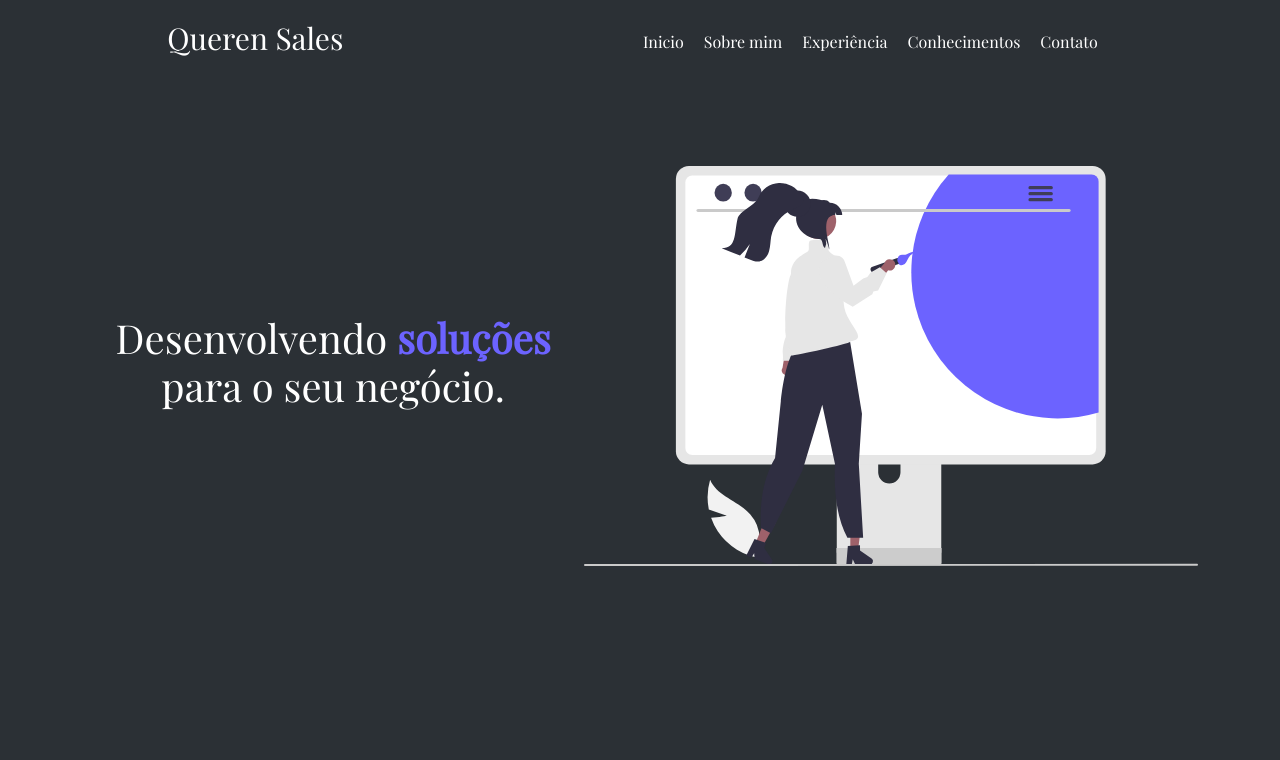
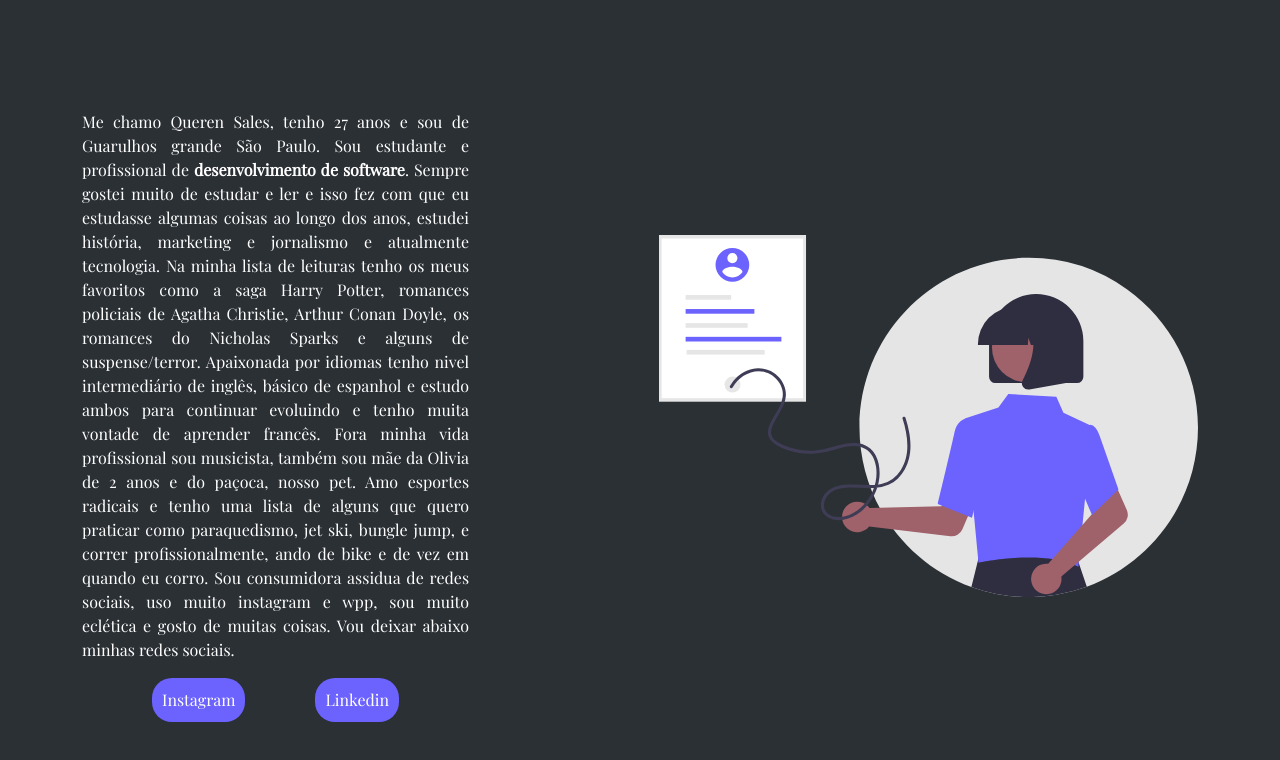
Before and after one commit to querensales/webpage, an Angular app: page /sobremim in a window 1280 px wide. Shown: the top 760 px of the page. Built offline with nearby package versions, Linux system fonts and the light colour scheme; a web font is replaced by a local one.

Commit message:
sobre mim

```diff
--- a/src/app/app.component.html
+++ b/src/app/app.component.html
@@ -1 +1,2 @@
-<app-inicio></app-inicio>
+
+<router-outlet></router-outlet>
--- a/src/app/inicio/inicio.component.scss
+++ b/src/app/inicio/inicio.component.scss
@@ -5,7 +5,6 @@ section {
     text-align: center;
     color: #ffffff;
     align-items: center;
-
 
     b {
         color:#6c63ff ;
--- a/src/app/sobremim/sobremim.component.html
+++ b/src/app/sobremim/sobremim.component.html
@@ -1,17 +1,39 @@
-<section class="container-md">
-    <p>
-        Me chamo Queren Sales, tenho 27 anos e sou de Guarulhos grande São Paulo.
-        Sou estudante e profissional de <b>desenvolvimento de software</b>.
-        Sempre gostei muito de estudar e ler e isso fez com que eu estudasse algumas
-        coisas ao longo dos anos, estudei história, marketing e jornalismo e atualmente tecnologia.
-        Apaixonada por idiomas tenho nivel intermediário de inglês, básico de espanhol e estudo ambos para continuar evoluindo.
-        Fora minha vida profissional sou musicista, também sou mãe da Olivia de 2 anos e do paçoca, nosso pet.
-        Amo esportes radicais e tenho uma lista de alguns que quero praticar como paraquedismo, jet ski, bungle jump,
-        e correr profissionalmente, ando de bike e de vez em quando eu corro. Sou consumidora assidua de redes sociais,
-        uso muito instagram e wpp, sou muito eclética e gosto de muitas coisas.
-        Vou deixar abaixo algumas fotinhos que relatam um pouco sobre mim.
-    </p>
+<section class="sobre_mim container-lg">
+    <div class="resumo">
+        <p>
+            Me chamo Queren Sales, tenho 27 anos e sou de Guarulhos grande São
+            Paulo.
+            Sou estudante e profissional de <b>desenvolvimento de software</b>.
+            Sempre gostei muito de estudar e ler e isso fez com que eu estudasse
+            algumas coisas ao longo dos anos, estudei história, marketing e
+            jornalismo e atualmente tecnologia. Na minha lista de leituras tenho
+            os meus
+            favoritos como a saga Harry Potter, romances policiais de Agatha
+            Christie,
+            Arthur Conan Doyle, os romances do Nicholas Sparks e alguns de
+            suspense/terror.
+            Apaixonada por idiomas tenho
+            nivel intermediário de inglês, básico de espanhol e estudo ambos
+            para continuar
+            evoluindo e tenho muita vontade de aprender francês. Fora minha vida
+            profissional sou musicista,
+            também sou mãe da Olivia de 2 anos e do paçoca, nosso pet. Amo
+            esportes radicais e tenho uma
+            lista de alguns que quero praticar como paraquedismo, jet ski,
+            bungle jump,
+            e correr profissionalmente, ando de bike e de vez em quando eu
+            corro. Sou consumidora assidua de redes sociais, uso muito instagram
+            e wpp, sou muito eclética e
+            gosto de muitas coisas. Vou deixar abaixo minhas redes sociais.
+        </p>
 
-    <a href="">Instagram</a>
-    <a href="">Linkedin</a>
+        <a href="https://www.instagram.com/querensaless/" target="_blank">Instagram</a>
+        <a href="https://www.linkedin.com/in/queren-sales-337661179/"
+            target="_blank">Linkedin</a>
+    </div>
+
+    <div class="imagem">
+        <img src="../../assets/aboutme.svg" alt>
+    </div>
+
 </section>
--- a/src/app/sobremim/sobremim.component.scss
+++ b/src/app/sobremim/sobremim.component.scss
@@ -0,0 +1,42 @@
+.sobre_mim {
+    display: flex;
+    justify-content: space-evenly;
+    margin: 110px auto;
+
+    img {
+        width: 74%;
+    }
+
+    .resumo {
+        width: 50%;
+        display: flex;
+        flex-wrap: wrap;
+        justify-content: space-evenly;
+    }
+
+    .imagem {
+        display: flex;
+        justify-content: flex-end;
+        align-items: center;
+        flex-wrap: wrap;
+    }
+
+
+    p {
+        color: #ffffff;
+        text-align: justify;
+    }
+
+    a {
+        background-color: #6c63ff;
+        border-radius: 20px;
+        padding: 10px;
+        text-decoration: none;
+        color: #ffffff;
+    }
+
+    a:hover{
+        background-color: #453cf9;
+        transition: 0.3s;
+    }
+}
```
Also changed, not shown: src/assets/aboutme.svg (added), src/assets/womancode.png (deleted).
